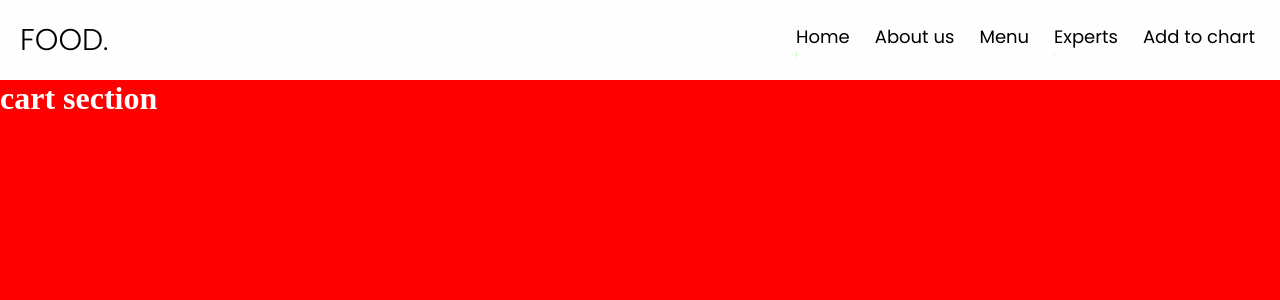
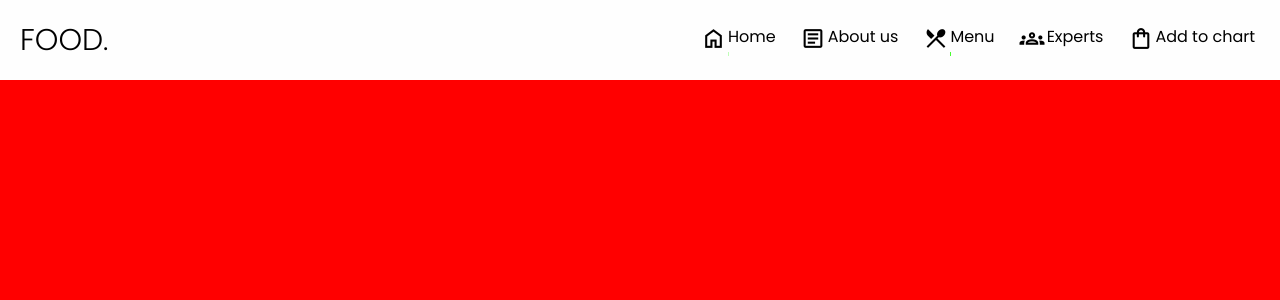
Before and after one commit to Umarkhan803/Restaurant-react-, a React (Create React App) app: page /add in a window 1280 px wide. Shown: the top 300 px of the page. Built offline with nearby package versions, Linux system fonts and the light colour scheme; a web font is replaced by a local one.

Commit message:
added icon

```diff
--- a/public/index.html
+++ b/public/index.html
@@ -7,8 +7,8 @@
   <meta name="viewport" content="width=device-width, initial-scale=1" />
   <meta name="theme-color" content="#000000" />
   <meta name="description" content="Web site created using create-react-app" />
-
   <link rel="apple-touch-icon" href="%PUBLIC_URL%/logo192.png" />
+  <link rel="stylesheet" href="https://fonts.googleapis.com/css2?family=Material+Symbols+Outlined" />
   <!--
       manifest.json provides metadata used when your web app is installed on a
       user's mobile device or desktop. See https://developers.google.com/web/fundamentals/web-app-manifest/
--- a/src/App.css
+++ b/src/App.css
@@ -2,4 +2,23 @@
 @import url("https://fonts.googleapis.com/icon?family=Material+Icons");
 @import url("https://fonts.googleapis.com/icon?family=Material+Icons+Outlined");
 @import url("https://fonts.googleapis.com/css2?family=Poppins&display=swap");
-/* @import url("./Components/Navbar/Navbar.css"); */
+/* @import url("./components/Navbar/Navbar.css"); */
+
+:root {
+  --background-color: #fafafa;
+  --primary-color: #ff6525;
+  --text-color-primary: #363030;
+  --accent-color: #d2d2d2;
+  --container-border-color: #707070;
+  --overlay: rgba(0, 0, 0, 0.3);
+}
+
+* {
+  font-family: "Poppins", sans-serif;
+}
+
+body {
+  overflow-x: hidden;
+  overflow-y: auto;
+  background-color: var(--background-color);
+}
--- a/src/App.js
+++ b/src/App.js
@@ -8,7 +8,7 @@ import {
   BrowserRouter,
 } from "react-router-dom";
 import Cart from "./Components/Cart/Cart";
-import Index from "./Components/Index";
+import Index from "./Components/Layout/Index";
 
 function App() {
   return (
--- a/src/Components/Cart/Cart.js
+++ b/src/Components/Cart/Cart.js
@@ -1,9 +1,9 @@
 import React from "react";
 import "./Cart.css";
-function Cart() {
+function Cart({ data }) {
   return (
     <div className="cart">
-      <h1>cart section</h1>
+      <h1></h1>
     </div>
   );
 }
--- a/src/Components/Pages/Nav.jsx
+++ b/src/Components/Pages/Nav.jsx
@@ -6,22 +6,28 @@ const Nav = () => {
       <header>
         <h3>
           FOOD<span>.</span>
+          <span></span>
         </h3>
+
         <nav className="navigation">
           <ul className="nav-item">
+            <span class="material-symbols-outlined">home</span>
             <li className="nav-links">
               <Link to="">Home</Link>
             </li>
+            <span class="material-symbols-outlined">article</span>
             <li className="nav-links">
               <a to="#about">About us</a>
             </li>
-
+            <span class="material-symbols-outlined">restaurant_menu</span>
             <li className="nav-links">
               <a to="#menu">Menu</a>
             </li>
+            <span class="material-symbols-outlined">groups</span>
             <li className="nav-links">
               <a to="#kitchen">Experts</a>
             </li>
+            <span class="material-symbols-outlined">shopping_bag</span>
             <li className="nav-links">
               <Link to="/add">Add to chart</Link>
             </li>
--- a/src/Components/menu/Menulist/Menulist.js
+++ b/src/Components/menu/Menulist/Menulist.js
@@ -7,8 +7,11 @@ const Menulist = ({ data }) => {
         <img className="img " src={`images/${data.ItemImg}`} alt="food" />
       </div>
       <div className="food-text">
-        <h3 className="food-item">{data.ItemName}</h3>
-        <span>&#8377;{data.price}</span>
+        <div className="food-info">
+          <h3 className="food-item">{data.ItemName}</h3>
+          <span class="material-symbols-outlined star">star</span>
+        </div>
+        <span className="price">&#8377; {data.price}</span>
         <button>Add to cart</button>
       </div>
     </>
--- a/src/Style/Main.css
+++ b/src/Style/Main.css
@@ -57,6 +57,7 @@
 }
 .button:hover {
   letter-spacing: 3px;
+  color: white;
   transition: 0.5s;
   outline-offset: 3px;
 }
--- a/src/Style/Menu.css
+++ b/src/Style/Menu.css
@@ -22,6 +22,15 @@
   border: none;
   background: #1efd00;
 }
+.food-info {
+  display: flex;
+  width: 100%;
+  text-align: center;
+  justify-content: space-evenly;
+}
+.food-info .food-item {
+  margin-right: 15px;
+}
 .food-box {
   width: 100%;
   display: flex;
@@ -31,7 +40,6 @@
   flex-wrap: wrap;
 }
 .food-card {
-  /* display: flex; */
   text-align: center;
   justify-content: center;
   align-items: center;
@@ -57,9 +65,14 @@
 
 .food-text .food-item {
   margin: 0px;
-  width: 100%;
   font-weight: 400;
   font-size: 1.5rem;
+}
+.star {
+  font-size: 30px;
+}
+.price {
+  font-size: 22px;
 }
 .food-text button {
   padding: 10px 15px;
@@ -77,11 +90,7 @@
   border: 2px solid white;
   background: rgb(30, 253, 0);
 }
-a {
-  text-decoration: none;
-  color: deeppink;
-  font-size: 18px;
-}
+
 .btn {
   width: 100%;
   height: 10vh;
--- a/src/Style/Nav.css
+++ b/src/Style/Nav.css
@@ -47,9 +47,11 @@ h3 {
   margin-right: 25px;
   transition: 0.5s;
   overflow: hidden;
+  cursor: pointer;
 }
 
-.nav-links a:hover {
+.nav-links.material-symbols-outlined,
+a:hover {
   color: #1efd00;
   transition: 0.5s;
 }
@@ -70,8 +72,10 @@ h3 {
   transform-origin: center;
   transform: translateX(0);
 }
-i {
-  margin: 0px 6px 0px 0px;
+.material-symbols-outlined {
+  font-size: 25px;
+  cursor: pointer;
+  margin: 2px 2px 0px 0px;
 }
 .nav-links a {
   text-decoration: none;
```
Also changed, not shown: src/Components/Layout/Index.js (renamed from src/Components/Index.js, +5 -5 lines).
